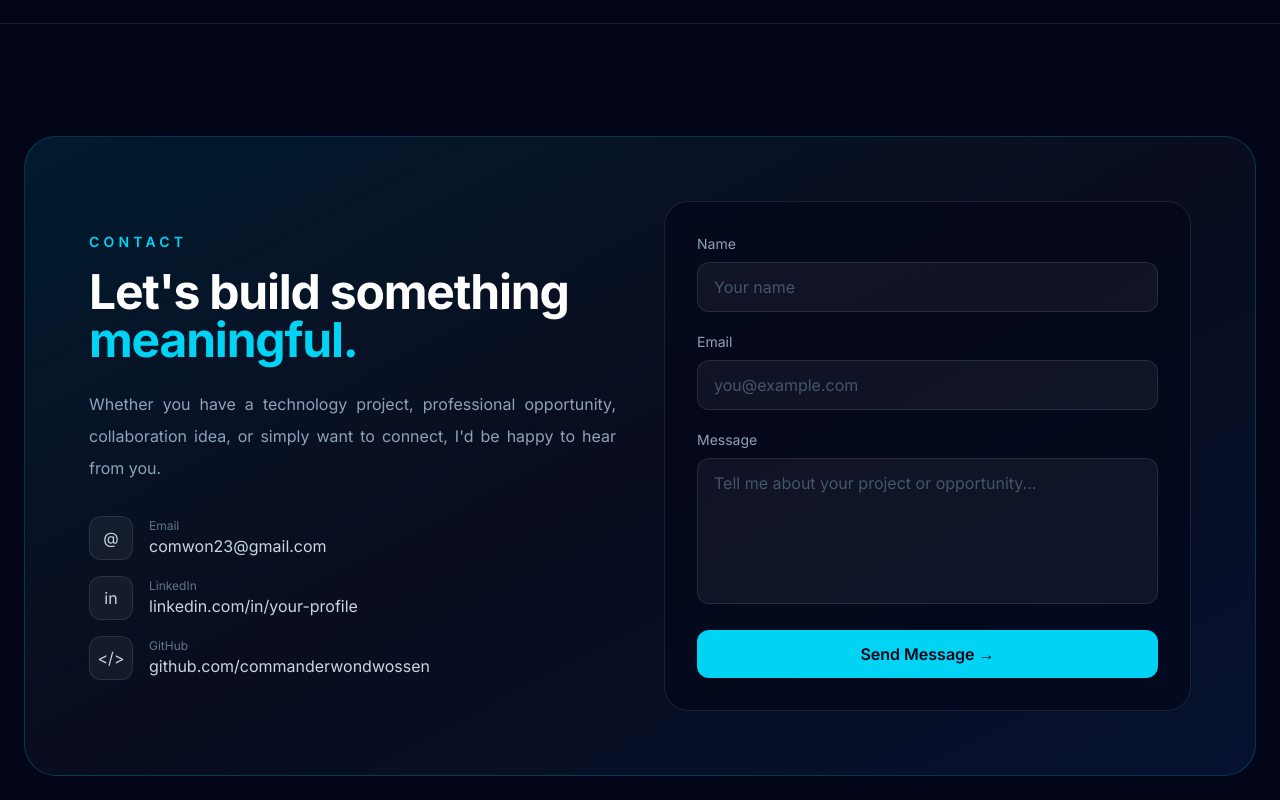
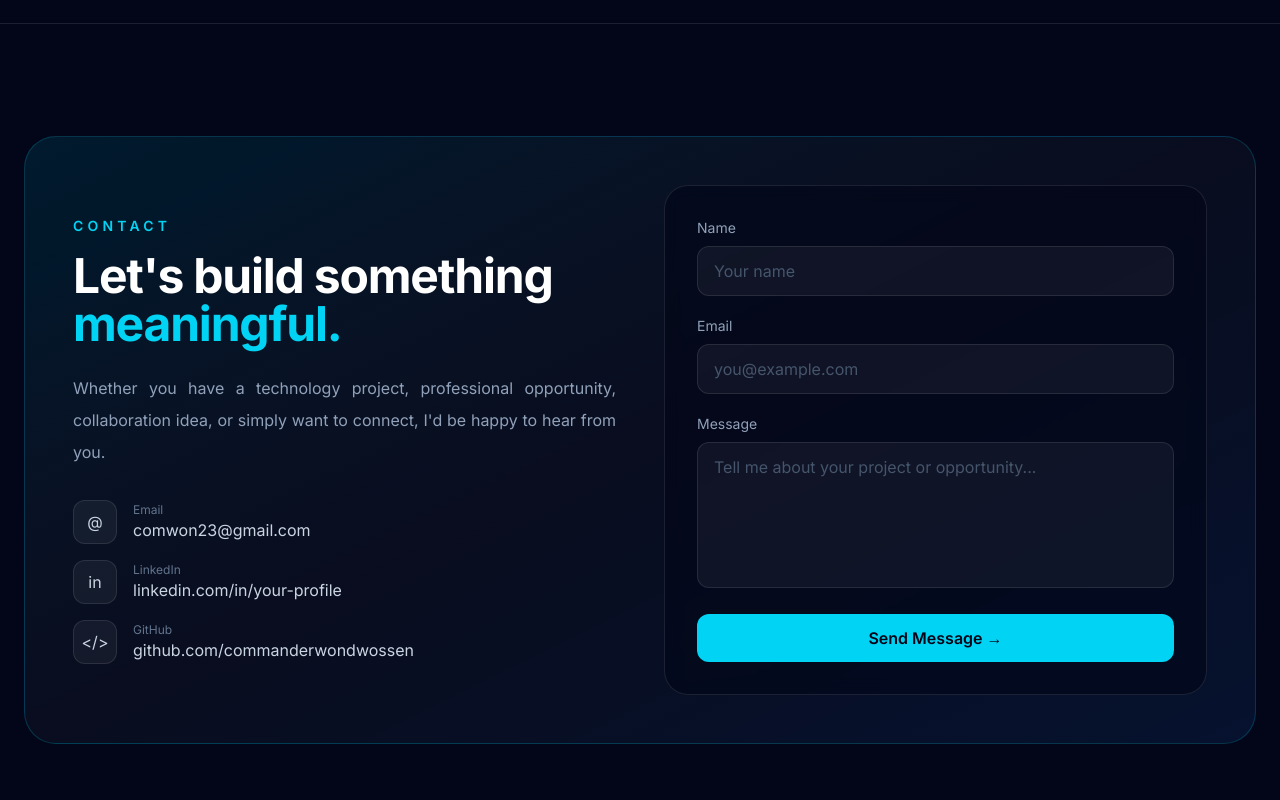
Before and after one commit to commanderwondwossen/commander-portfolio, a Next.js app: page / in a window 1280 px wide. Shown: the part 7380-8180 px from the top of the page. Built offline with nearby package versions, Linux system fonts and the light colour scheme.

Commit message:
responsive

```diff
--- a/app/page.tsx
+++ b/app/page.tsx
@@ -1004,77 +1004,102 @@ export default function Home() {
       {/* Contact */}
 <section
   id="contact"
-        className="border-t border-white/10 px-6 py-28"
+  className="border-t border-white/10 px-4 py-20 sm:px-6 sm:py-28"
 >
   <div className="mx-auto max-w-7xl">
-          <div className="overflow-hidden rounded-[2rem] border border-cyan-400/20 bg-gradient-to-br from-cyan-400/10 via-white/[0.03] to-blue-500/10 p-8 sm:p-12 lg:p-16">
-            <div className="grid gap-12 lg:grid-cols-2 lg:items-center">
+    <div className="overflow-hidden rounded-3xl border border-cyan-400/20 bg-gradient-to-br from-cyan-400/10 via-white/[0.03] to-blue-500/10 p-5 sm:rounded-[2rem] sm:p-8 md:p-10 lg:p-12">
+
+      <div className="grid min-w-0 gap-10 lg:grid-cols-2 lg:items-center lg:gap-12">
+
         {/* Left */}
-              <div>
-                <p className="text-sm font-semibold uppercase tracking-[0.3em] text-cyan-400">
+        <div className="min-w-0">
+          <p className="text-sm font-semibold uppercase tracking-[0.25em] text-cyan-400 sm:tracking-[0.3em]">
             Contact
           </p>
 
-                <h2 className="mt-4 text-4xl font-bold tracking-tight sm:text-5xl">
+          <h2 className="mt-4 text-3xl font-bold tracking-tight sm:text-4xl md:text-5xl">
             Let's build something
             <span className="text-cyan-400"> meaningful.</span>
           </h2>
 
-                <p className="mt-6 max-w-xl text-justify leading-8 text-slate-400">
+          <p className="mt-5 max-w-xl text-justify leading-7 text-slate-400 sm:mt-6 sm:leading-8">
             Whether you have a technology project, professional opportunity,
             collaboration idea, or simply want to connect, I'd be happy to
             hear from you.
           </p>
 
-                <div className="mt-8 space-y-4">
+          <div className="mt-7 space-y-4 sm:mt-8">
+
+            {/* Email */}
             <a
-                    href="mailto:your.email@example.com"
-                    className="flex items-center gap-4 text-slate-300 transition hover:text-cyan-400"
+              href="mailto:comwon23@gmail.com"
+              className="flex min-w-0 items-center gap-3 text-slate-300 transition hover:text-cyan-400 sm:gap-4"
             >
-                    <span className="flex h-11 w-11 items-center justify-center rounded-xl border border-white/10 bg-white/5">
+              <span className="flex h-10 w-10 shrink-0 items-center justify-center rounded-xl border border-white/10 bg-white/5 sm:h-11 sm:w-11">
                 @
               </span>
-                    <span>
-                      <span className="block text-xs text-slate-500">Email</span>
+
+              <span className="min-w-0 break-words">
+                <span className="block text-xs text-slate-500">
+                  Email
+                </span>
+                <span className="break-all text-sm sm:text-base">
                   comwon23@gmail.com
+                </span>
               </span>
             </a>
 
+            {/* LinkedIn */}
             <a
               href="#"
-                    className="flex items-center gap-4 text-slate-300 transition hover:text-cyan-400"
+              className="flex min-w-0 items-center gap-3 text-slate-300 transition hover:text-cyan-400 sm:gap-4"
             >
-                    <span className="flex h-11 w-11 items-center justify-center rounded-xl border border-white/10 bg-white/5">
+              <span className="flex h-10 w-10 shrink-0 items-center justify-center rounded-xl border border-white/10 bg-white/5 sm:h-11 sm:w-11">
                 in
               </span>
-                    <span>
-                      <span className="block text-xs text-slate-500">LinkedIn</span>
+
+              <span className="min-w-0 break-words">
+                <span className="block text-xs text-slate-500">
+                  LinkedIn
+                </span>
+                <span className="break-all text-sm sm:text-base">
                   linkedin.com/in/your-profile
+                </span>
               </span>
             </a>
 
+            {/* GitHub */}
             <a
               href="https://github.com/commanderwondwossen"
-                    className="flex items-center gap-4 text-slate-300 transition hover:text-cyan-400"
+              className="flex min-w-0 items-center gap-3 text-slate-300 transition hover:text-cyan-400 sm:gap-4"
             >
-                    <span className="flex h-11 w-11 items-center justify-center rounded-xl border border-white/10 bg-white/5">
+              <span className="flex h-10 w-10 shrink-0 items-center justify-center rounded-xl border border-white/10 bg-white/5 sm:h-11 sm:w-11">
                 &lt;/&gt;
               </span>
-                    <span>
-                      <span className="block text-xs text-slate-500">GitHub</span>
+
+              <span className="min-w-0 break-words">
+                <span className="block text-xs text-slate-500">
+                  GitHub
+                </span>
+                <span className="break-all text-sm sm:text-base">
                   github.com/commanderwondwossen
                 </span>
+              </span>
             </a>
+
           </div>
         </div>
 
-              {/* Contact form */}
+        {/* Contact Form */}
         <form
           action="https://formspree.io/f/xgaeyqnr"
           method="POST"
-                className="rounded-3xl border border-white/10 bg-slate-950/60 p-6 backdrop-blur sm:p-8">
-                <div className="grid gap-5">
-                  <div>
+          className="w-full min-w-0 rounded-3xl border border-white/10 bg-slate-950/60 p-5 backdrop-blur sm:p-7 md:p-8"
+        >
+          <div className="grid min-w-0 gap-5">
+
+            {/* Name */}
+            <div className="min-w-0">
               <label
                 htmlFor="name"
                 className="mb-2 block text-sm text-slate-400"
@@ -1088,11 +1113,12 @@ export default function Home() {
                 type="text"
                 placeholder="Your name"
                 required
-                      className="w-full rounded-xl border border-white/10 bg-white/5 px-4 py-3 text-white outline-none transition placeholder:text-slate-600 focus:border-cyan-400/50"
+                className="box-border w-full min-w-0 rounded-xl border border-white/10 bg-white/5 px-4 py-3 text-white outline-none transition placeholder:text-slate-600 focus:border-cyan-400/50"
               />
             </div>
 
-                  <div>
+            {/* Email */}
+            <div className="min-w-0">
               <label
                 htmlFor="email"
                 className="mb-2 block text-sm text-slate-400"
@@ -1106,11 +1132,12 @@ export default function Home() {
                 type="email"
                 placeholder="you@example.com"
                 required
-                      className="w-full rounded-xl border border-white/10 bg-white/5 px-4 py-3 text-white outline-none transition placeholder:text-slate-600 focus:border-cyan-400/50"
+                className="box-border w-full min-w-0 rounded-xl border border-white/10 bg-white/5 px-4 py-3 text-white outline-none transition placeholder:text-slate-600 focus:border-cyan-400/50"
               />
             </div>
 
-                  <div>
+            {/* Message */}
+            <div className="min-w-0">
               <label
                 htmlFor="message"
                 className="mb-2 block text-sm text-slate-400"
@@ -1124,18 +1151,21 @@ export default function Home() {
                 rows={5}
                 placeholder="Tell me about your project or opportunity..."
                 required
-                      className="w-full resize-none rounded-xl border border-white/10 bg-white/5 px-4 py-3 text-white outline-none transition placeholder:text-slate-600 focus:border-cyan-400/50"
+                className="box-border w-full min-w-0 resize-none rounded-xl border border-white/10 bg-white/5 px-4 py-3 text-white outline-none transition placeholder:text-slate-600 focus:border-cyan-400/50"
               />
             </div>
 
+            {/* Button */}
             <button
               type="submit"
-                    className="rounded-xl bg-cyan-400 px-6 py-3 font-semibold text-slate-950 transition hover:-translate-y-0.5 hover:bg-cyan-300"
+              className="w-full rounded-xl bg-cyan-400 px-6 py-3 font-semibold text-slate-950 transition hover:-translate-y-0.5 hover:bg-cyan-300 sm:w-auto"
             >
               Send Message →
             </button>
+
           </div>
         </form>
+
       </div>
     </div>
   </div>
```
Lines whose indentation alone changed are shown as unchanged.
